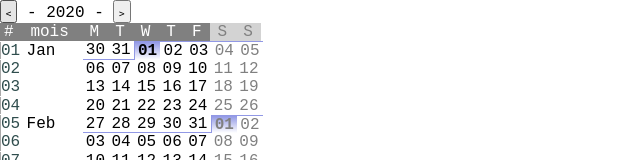
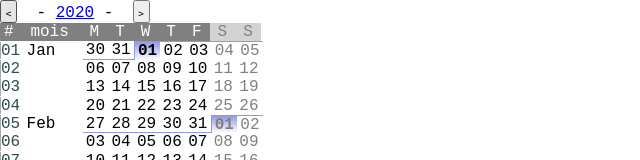
Before and after one commit to tisseurdetoile/compactcalendarvue3, a Vue app: page / in a window 1280 px wide. Shown: the top 160 px of the page, without its empty margins (0-640 px from the left). Built offline with nearby package versions, Linux system fonts and the light colour scheme; no server answers.

Commit message:
feat(App): add support for select year in url

```diff
--- a/src/App.vue
+++ b/src/App.vue
@@ -1,7 +1,8 @@
 <template>
   <div>
     <div class="no-print">
-      <button v-on:click="minus">&#xFE64;</button> - {{ currentYear }} -
+      <button v-on:click="minus">&#xFE64;</button>
+      &nbsp;-&nbsp;<a :href="'./?year=' + currentYear">{{ currentYear }}</a>&nbsp;-&nbsp;
       <button v-on:click="plus">&#xFE65;</button>
     </div>
     <CompactCalendar :year="currentYear" />
@@ -66,6 +67,21 @@ export default {
   computed: {
     currentYear: function() {
       if (this.selectedYear === null) {
+        let urlSearchParams = new URLSearchParams(window.location.search);
+        let urlYear = null
+
+        if (urlSearchParams.get("year") !== null) {
+          urlYear = parseInt(urlSearchParams.get("year"))
+        }
+
+        if (urlSearchParams.get("annee") !== null) {
+          urlYear = parseInt(urlSearchParams.get("annee"))
+        }
+
+       if (urlYear !== null) {
+         return urlYear
+       }
+
         let dt = new Date()
         return dt.getFullYear()
       }
@@ -105,8 +121,6 @@ export default {
   text-align: left;
   font-size: 1em;
 }
-
-
 
 footer {
   display: table-row;
```
